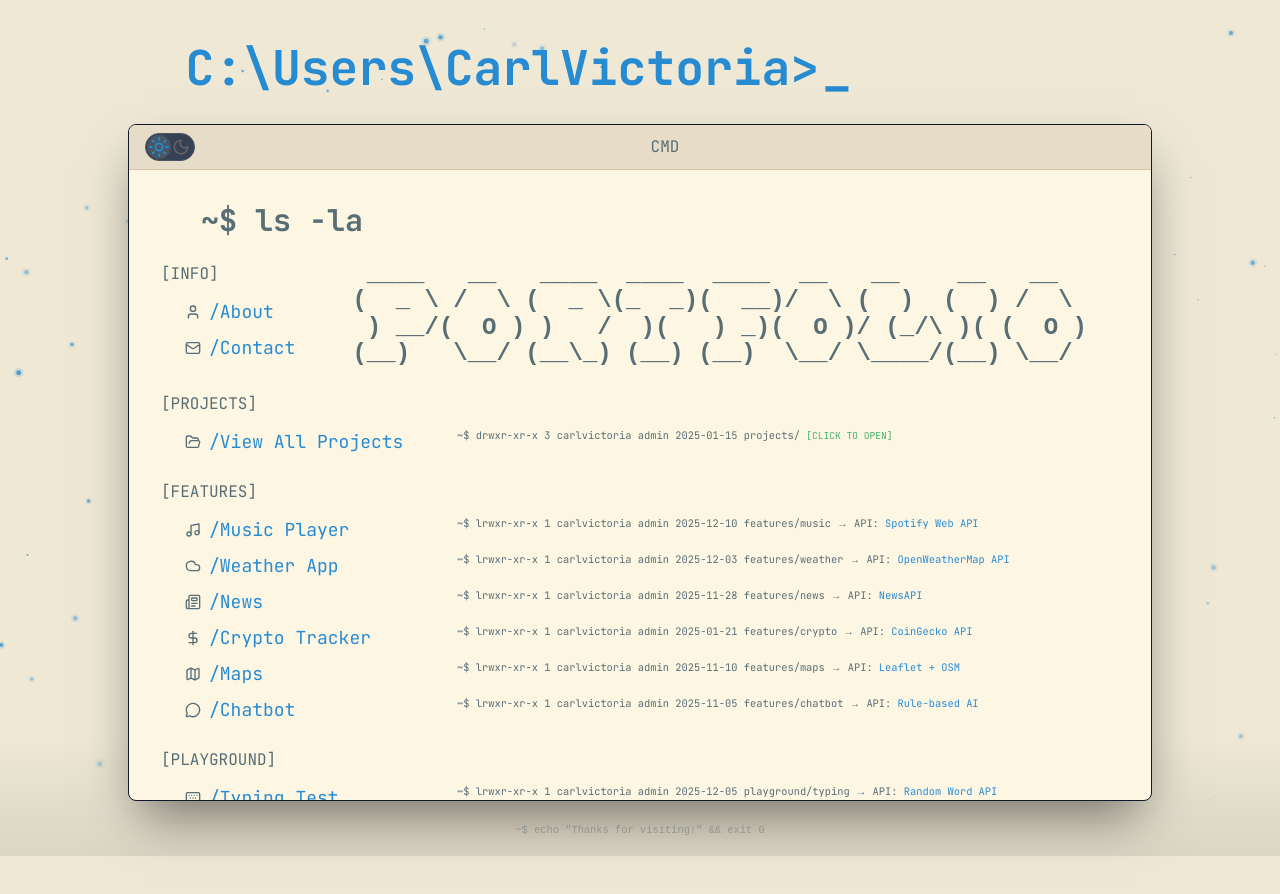
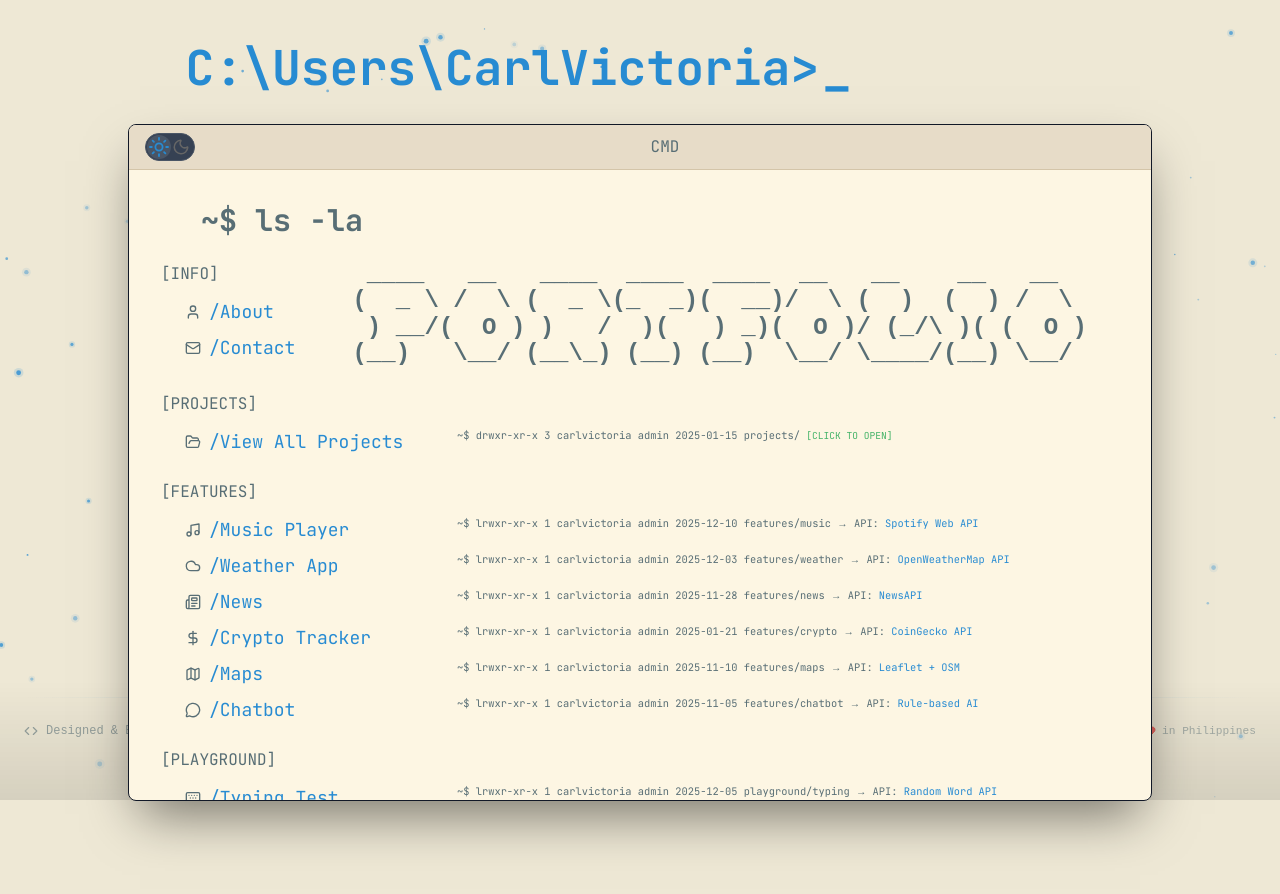
Before and after one commit to carlvictoria/carlvictoria-portfolio, a Next.js app: page / in a window 1280 px wide. Both pictures are taken after a click on the element 170 px from the left and 147 px from the top of the page. Shown: the top 894 px of the page. Before the commit the page ends 856 px from the top, so only its background shows below. Built offline with nearby package versions, Linux system fonts and the light colour scheme.

Commit message:
almost done

```diff
--- a/src/components/ContactModal.tsx
+++ b/src/components/ContactModal.tsx
@@ -114,28 +114,28 @@ export default function ContactModal({ isDarkMode, onClose, minimizedIndex = 0 }
       isDarkMode={isDarkMode}
       onClose={onClose}
       title="Contact"
-      width="700px"
-      minWidth="600px"
-      minHeight="650px"
+      width="800px"
+      minWidth="700px"
+      minHeight="720px"
       showTypingAnimation={true}
       typingText="contact.exe"
       minimizedIndex={minimizedIndex}
     >
-      <div className="flex flex-col h-full p-6" style={{ maxHeight: '75vh' }}>
+      <div className="flex flex-col h-full p-4" style={{ overflow: 'visible' }}>
         {/* Command Header */}
         <p
           style={{
             color: isDarkMode ? 'var(--cmd-title)' : 'var(--cmd-title-l)',
             fontSize: '0.75rem',
             fontFamily: 'monospace',
-            marginBottom: '16px'
+            marginBottom: '12px'
           }}
         >
           ~$ ./contact --send-message
         </p>
 
         {/* Header */}
-        <div className="mb-6">
+        <div className="mb-4">
           <div className="flex items-center gap-3 mb-2">
             <div
               className="p-2 rounded-lg"
@@ -196,10 +196,10 @@ export default function ContactModal({ isDarkMode, onClose, minimizedIndex = 0 }
         )}
 
         {/* Form */}
-        <form onSubmit={handleSubmit} className="flex-1 overflow-y-auto pr-2 space-y-4">
+        <form onSubmit={handleSubmit} className="flex-1 space-y-3 px-1" style={{ overflow: 'visible' }}>
           {/* Contact Type Selection */}
           <div>
-            <label style={labelStyle} className="block mb-2">
+            <label style={labelStyle} className="block mb-1">
               <FileText size={14} className="inline mr-2" />
               Message Type
             </label>
@@ -258,9 +258,9 @@ export default function ContactModal({ isDarkMode, onClose, minimizedIndex = 0 }
           </div>
 
           {/* Name & Email Row */}
-          <div className="grid grid-cols-2 gap-4">
+          <div className="grid grid-cols-2 gap-3">
             <div>
-              <label style={labelStyle} className="block mb-2">
+              <label style={labelStyle} className="block mb-1">
                 <User size={14} className="inline mr-2" />
                 Your Name
               </label>
@@ -270,7 +270,7 @@ export default function ContactModal({ isDarkMode, onClose, minimizedIndex = 0 }
                 value={name}
                 onChange={(e) => setName(e.target.value)}
                 placeholder="John Doe"
-                className="w-full p-3 rounded-lg outline-none transition-all focus:ring-2"
+                className="w-full p-2.5 rounded-lg outline-none transition-all focus:ring-2"
                 style={{
                   ...inputStyle,
                   '--tw-ring-color': isDarkMode ? 'rgba(59, 130, 246, 0.5)' : 'rgba(37, 99, 235, 0.5)'
@@ -280,7 +280,7 @@ export default function ContactModal({ isDarkMode, onClose, minimizedIndex = 0 }
               />
             </div>
             <div>
-              <label style={labelStyle} className="block mb-2">
+              <label style={labelStyle} className="block mb-1">
                 <Mail size={14} className="inline mr-2" />
                 Email Address
               </label>
@@ -289,7 +289,7 @@ export default function ContactModal({ isDarkMode, onClose, minimizedIndex = 0 }
                 value={email}
                 onChange={(e) => setEmail(e.target.value)}
                 placeholder="john@example.com"
-                className="w-full p-3 rounded-lg outline-none transition-all focus:ring-2"
+                className="w-full p-2.5 rounded-lg outline-none transition-all focus:ring-2"
                 style={inputStyle}
                 maxLength={100}
                 disabled={isSubmitting}
@@ -299,7 +299,7 @@ export default function ContactModal({ isDarkMode, onClose, minimizedIndex = 0 }
 
           {/* Subject */}
           <div>
-            <label style={labelStyle} className="block mb-2">
+            <label style={labelStyle} className="block mb-1">
               <FileText size={14} className="inline mr-2" />
               Subject
             </label>
@@ -308,7 +308,7 @@ export default function ContactModal({ isDarkMode, onClose, minimizedIndex = 0 }
               value={subject}
               onChange={(e) => setSubject(e.target.value)}
               placeholder="What's this about?"
-              className="w-full p-3 rounded-lg outline-none transition-all focus:ring-2"
+              className="w-full p-2.5 rounded-lg outline-none transition-all focus:ring-2"
               style={inputStyle}
               maxLength={200}
               disabled={isSubmitting}
@@ -317,7 +317,7 @@ export default function ContactModal({ isDarkMode, onClose, minimizedIndex = 0 }
 
           {/* Message */}
           <div>
-            <label style={labelStyle} className="flex justify-between mb-2">
+            <label style={labelStyle} className="flex justify-between mb-1">
               <span>
                 <MessageSquare size={14} className="inline mr-2" />
                 Message
@@ -330,10 +330,10 @@ export default function ContactModal({ isDarkMode, onClose, minimizedIndex = 0 }
               value={message}
               onChange={(e) => setMessage(e.target.value)}
               placeholder="Tell me about your project, idea, or just say hello..."
-              className="w-full p-3 rounded-lg outline-none transition-all focus:ring-2 resize-none"
+              className="w-full p-2.5 rounded-lg outline-none transition-all focus:ring-2 resize-none"
               style={{
                 ...inputStyle,
-                minHeight: '140px'
+                minHeight: '100px'
               }}
               maxLength={MAX_MESSAGE_LENGTH}
               disabled={isSubmitting}
@@ -344,7 +344,7 @@ export default function ContactModal({ isDarkMode, onClose, minimizedIndex = 0 }
           <button
             type="submit"
             disabled={isSubmitting || !name.trim() || !email.trim() || !subject.trim() || !message.trim()}
-            className="w-full p-4 rounded-lg flex items-center justify-center gap-3 transition-all hover:scale-[1.02] disabled:opacity-50 disabled:cursor-not-allowed disabled:hover:scale-100"
+            className="w-full p-3 rounded-lg flex items-center justify-center gap-3 transition-all hover:scale-[1.02] disabled:opacity-50 disabled:cursor-not-allowed disabled:hover:scale-100"
             style={{
               background: isDarkMode
                 ? 'linear-gradient(135deg, rgba(59, 130, 246, 0.3) 0%, rgba(139, 92, 246, 0.3) 100%)'
@@ -374,7 +374,7 @@ export default function ContactModal({ isDarkMode, onClose, minimizedIndex = 0 }
         </form>
 
         {/* Footer */}
-        <div className="mt-4 pt-3" style={{ borderTop: `1px solid ${isDarkMode ? 'rgba(255, 255, 255, 0.1)' : 'rgba(0, 0, 0, 0.1)'}` }}>
+        <div className="mt-3 pt-2" style={{ borderTop: `1px solid ${isDarkMode ? 'rgba(255, 255, 255, 0.1)' : 'rgba(0, 0, 0, 0.1)'}` }}>
           <p style={{
             color: isDarkMode ? 'var(--cmd-title)' : 'var(--cmd-title-l)',
             fontFamily: 'var(--font-terminal)',
--- a/src/components/Footer.tsx
+++ b/src/components/Footer.tsx
@@ -14,16 +14,12 @@ export default function Footer({ isDarkMode, visible }: FooterProps) {
 
   return (
     <footer
-      className="w-full py-4 px-6 transition-all duration-500 animate-fade-in"
+      className="fixed bottom-0 left-0 w-full py-4 px-6 transition-all duration-500 animate-fade-in"
       style={{
         background: isDarkMode
-          ? 'linear-gradient(180deg, transparent 0%, rgba(0, 0, 0, 0.3) 100%)'
-          : 'linear-gradient(180deg, transparent 0%, rgba(0, 0, 0, 0.08) 100%)',
-        marginTop: 'auto',
-        width: '100vw',
-        marginLeft: 'calc(-50vw + 50%)',
-        paddingLeft: 'calc(50vw - 50% + 1.5rem)',
-        paddingRight: 'calc(50vw - 50% + 1.5rem)'
+          ? 'linear-gradient(180deg, transparent 0%, rgba(0, 0, 0, 0.5) 100%)'
+          : 'linear-gradient(180deg, transparent 0%, rgba(0, 0, 0, 0.1) 100%)',
+        zIndex: 0
       }}
     >
       <div className="max-w-7xl mx-auto">
@@ -72,7 +68,7 @@ export default function Footer({ isDarkMode, visible }: FooterProps) {
           {/* Center: Social Links */}
           <div className="flex items-center gap-4">
             <a
-              href="https://github.com/carlvictoria"
+              href="https://github.com/Dubuu03"
               target="_blank"
               rel="noopener noreferrer"
               className="p-2 rounded-lg transition-all hover:opacity-80 hover:scale-110"
@@ -96,7 +92,7 @@ export default function Footer({ isDarkMode, visible }: FooterProps) {
               <Linkedin size={18} />
             </a>
             <a
-              href="mailto:contact@carlvictoria.dev"
+              href="mailto:victoriacarlangelo@gmail.com"
               className="p-2 rounded-lg transition-all hover:opacity-80 hover:scale-110"
               style={{
                 color: isDarkMode ? 'var(--cmd-title)' : 'var(--cmd-title-l)'
--- a/src/components/GreetingAnimation.tsx
+++ b/src/components/GreetingAnimation.tsx
@@ -71,15 +71,16 @@ export default function GreetingAnimation({ isDarkMode }: { isDarkMode: boolean
   }, []);
 
   return (
-    <div className="min-h-screen flex flex-col">
+    <div className="min-h-screen">
       <FloatingStars isDarkMode={currentTheme} />
       <SoundWave isDarkMode={currentTheme} isPlaying={isMusicPlaying} />
       <div
-        className="transition-all duration-[1000ms] ease-in-out flex flex-col items-center flex-1"
+        className="transition-all duration-[1000ms] ease-in-out flex flex-col items-center"
         style={{
           transform: moveToTop ? 'translateY(4rem)' : 'translateY(50vh)',
           position: 'relative',
           zIndex: 1,
+          paddingBottom: '100px' // Space for fixed footer
         }}
       >
       <h1
--- a/src/components/Modal.tsx
+++ b/src/components/Modal.tsx
@@ -168,14 +168,15 @@ export default function Modal({
 
   return (
     <div
-      className="fixed z-50"
+      className="fixed"
       style={{
         backgroundColor: 'transparent',
         inset: 0,
         display: 'flex',
         alignItems: 'center',
         justifyContent: 'center',
-        pointerEvents: 'none'
+        pointerEvents: 'none',
+        zIndex: 50
       }}
     >
       <div
```
